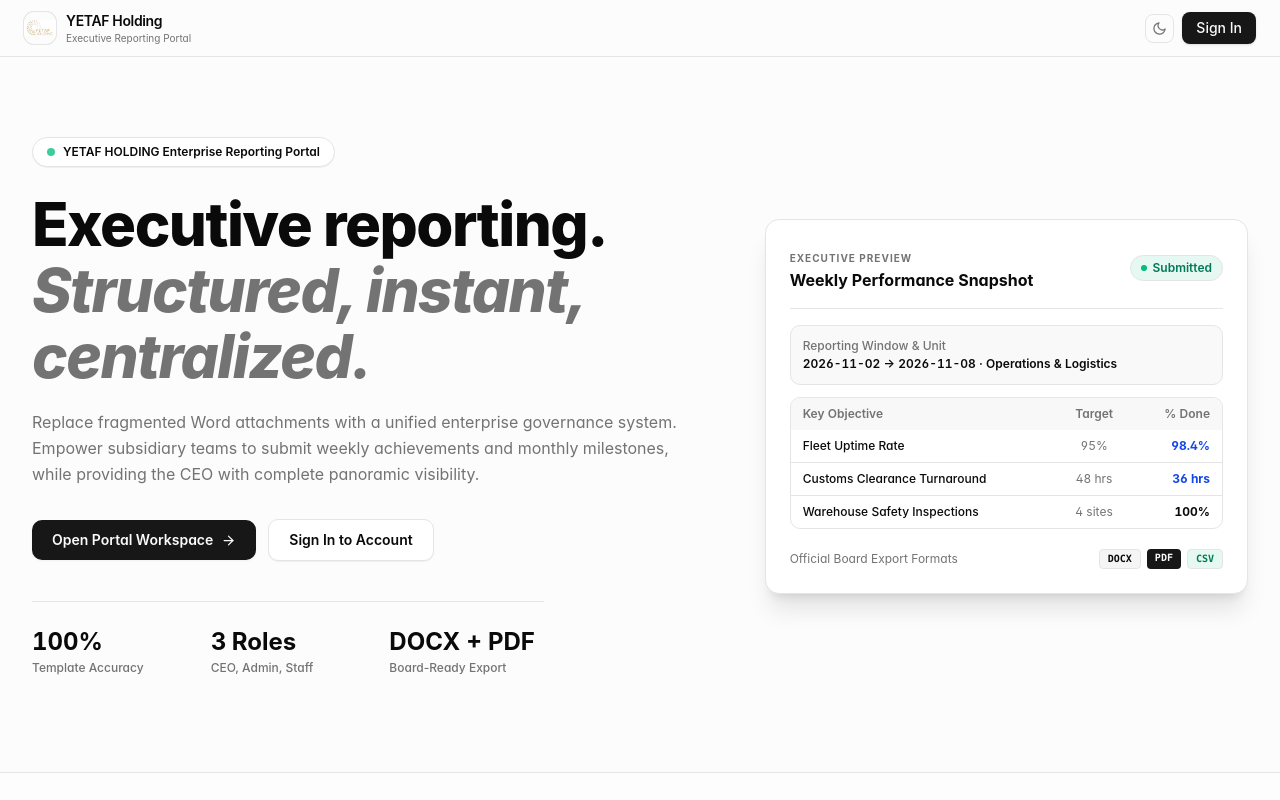
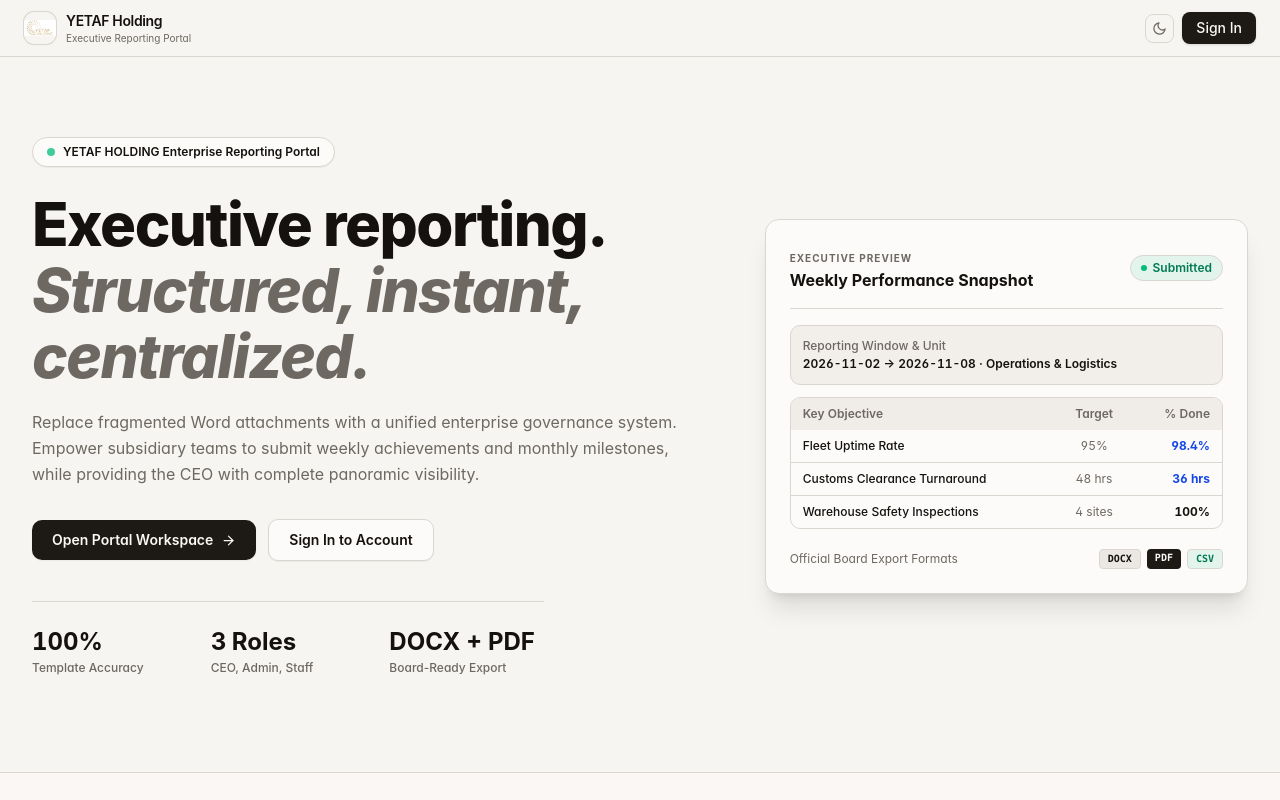
Before and after one commit to ezerahailu4-boop/weekly-monthly-report, a Next.js app: page / in a window 1280 px wide. Shown: the top 800 px of the page. Built offline with nearby package versions, Linux system fonts and the light colour scheme; no server answers.

Commit message:
feat: stone/cream warm beige light theme

```diff
--- a/src/app/globals.css
+++ b/src/app/globals.css
@@ -44,23 +44,23 @@
 :root {
   --radius: 0.625rem;
 
-  --background: oklch(0.99 0 0);
-  --foreground: oklch(0.145 0 0);
+  --background: oklch(0.97 0.006 75);
+  --foreground: oklch(0.18 0.008 75);
 
-  --card: oklch(1 0 0);
-  --card-foreground: oklch(0.145 0 0);
+  --card: oklch(0.99 0.004 75);
+  --card-foreground: oklch(0.18 0.008 75);
 
-  --popover: oklch(1 0 0);
-  --popover-foreground: oklch(0.145 0 0);
+  --popover: oklch(0.99 0.004 75);
+  --popover-foreground: oklch(0.18 0.008 75);
 
-  --primary: oklch(0.205 0 0);
-  --primary-foreground: oklch(0.985 0 0);
+  --primary: oklch(0.22 0.01 75);
+  --primary-foreground: oklch(0.98 0.004 75);
 
-  --secondary: oklch(0.97 0 0);
-  --secondary-foreground: oklch(0.205 0 0);
+  --secondary: oklch(0.93 0.008 75);
+  --secondary-foreground: oklch(0.22 0.01 75);
 
-  --muted: oklch(0.97 0 0);
-  --muted-foreground: oklch(0.556 0 0);
+  --muted: oklch(0.93 0.008 75);
+  --muted-foreground: oklch(0.52 0.012 75);
 
   --accent: oklch(0.488 0.243 264.376);
   --accent-foreground: oklch(0.985 0 0);
@@ -68,18 +68,18 @@
   --destructive: oklch(0.577 0.245 27.325);
   --destructive-foreground: oklch(0.985 0 0);
 
-  --border: oklch(0.922 0 0);
-  --input: oklch(0.922 0 0);
-  --ring: oklch(0.708 0 0);
+  --border: oklch(0.88 0.01 75);
+  --input: oklch(0.88 0.01 75);
+  --ring: oklch(0.65 0.015 75);
 
   --brand: oklch(0.488 0.243 264.376);
   --brand-foreground: oklch(0.985 0 0);
 
-  --sidebar: oklch(0.985 0 0);
-  --sidebar-foreground: oklch(0.145 0 0);
-  --sidebar-border: oklch(0.922 0 0);
-  --sidebar-accent: oklch(0.97 0 0);
-  --sidebar-accent-foreground: oklch(0.205 0 0);
+  --sidebar: oklch(0.95 0.007 75);
+  --sidebar-foreground: oklch(0.18 0.008 75);
+  --sidebar-border: oklch(0.88 0.01 75);
+  --sidebar-accent: oklch(0.93 0.008 75);
+  --sidebar-accent-foreground: oklch(0.22 0.01 75);
 }
 
 /* ─── Dark Theme ──────────────────────────────────────────── */
```
